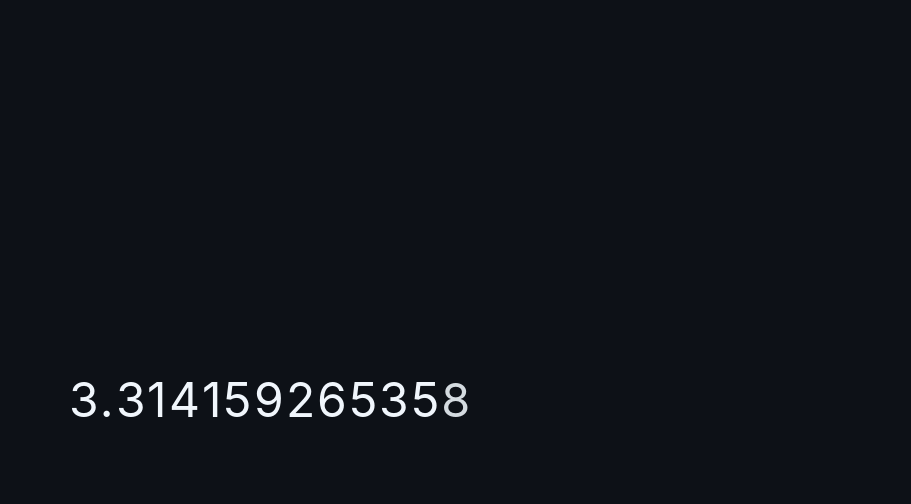
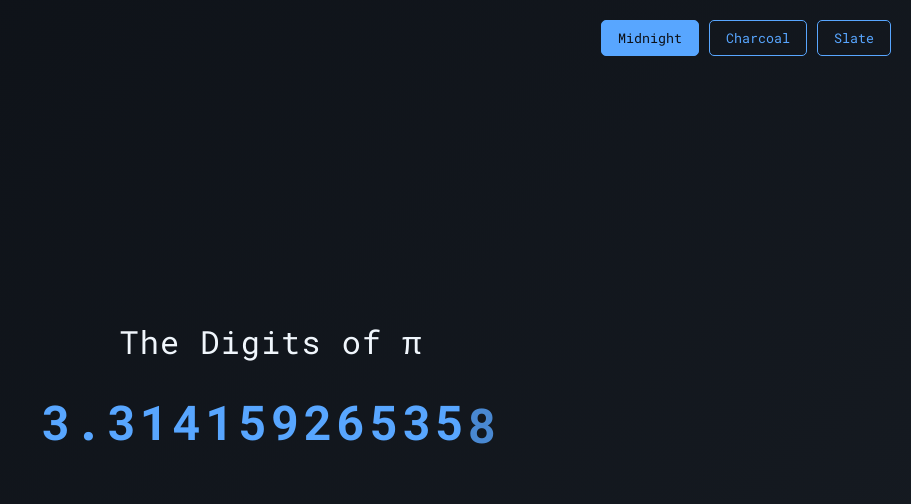
Before and after one commit to devpatel299/pi-stream, a plain HTML site: page index.html in a window 1280 px wide. Shown: the whole page, without its empty margins (369-1280 px from the left). Drawn offline with Linux system fonts and the light colour scheme.

Commit message:
Update index.html

```diff
--- a/index.html
+++ b/index.html
@@ -1,55 +1,142 @@
 <!DOCTYPE html>
 <html lang="en">
 <head>
-  <meta charset="UTF-8">
-  <title>π Infinite Stream</title>
+  <meta charset="UTF-8" />
+  <meta name="viewport" content="width=device-width, initial-scale=1.0"/>
+  <title>Interactive π Stream</title>
+  <link rel="preconnect" href="https://fonts.googleapis.com" />
+  <link rel="preconnect" href="https://fonts.gstatic.com" crossorigin />
+  <link href="https://fonts.googleapis.com/css2?family=Roboto+Mono:wght@400;700&display=swap" rel="stylesheet" />
   <style>
+    /* --- THEME DEFINITIONS --- */
+    /* Theme 1: Midnight (Default) */
+    .theme-midnight {
+      --bg-color-start: #0d1117; /* from source 1 */
+      --bg-color-end: #161b22;
+      --text-color: #c9d1d9; /* similar to source 2 */
+      --accent-color: #58a6ff;
+      --title-color: #f0f6fc; /* from source 2 */
+    }
+    /* Theme 2: Charcoal */
+    .theme-charcoal {
+      --bg-color-start: #1e1e1e;
+      --bg-color-end: #252526;
+      --text-color: #cccccc;
+      --accent-color: #ffd700;
+      --title-color: #ffffff;
+    }
+    /* Theme 3: Slate */
+    .theme-slate {
+      --bg-color-start: #2c3e50;
+      --bg-color-end: #34495e;
+      --text-color: #ecf0f1;
+      --accent-color: #1abc9c;
+      --title-color: #ffffff;
+    }
+
     body {
-      background: #0d1117;
-      color: #f0f6fc;
+      margin: 0; /* from source 2 */
+      font-family: 'Roboto Mono', monospace;
+      display: flex; /* from source 2 */
+      flex-direction: column;
+      justify-content: center; /* from source 2 */
+      align-items: center; /* from source 2 */
+      height: 100vh; /* from source 2 */
+      text-align: center; /* from source 4 */
+      transition: background 0.5s ease;
+      /* Apply theme variables */
+      background: linear-gradient(135deg, var(--bg-color-start), var(--bg-color-end));
+      color: var(--text-color);
+    }
+
+    .container {
+      max-width: 90%; /* from source 4 */
+    }
+
+    h1 {
+      font-weight: 400;
+      color: var(--title-color);
+      letter-spacing: 1px;
+      margin-bottom: 20px;
+    }
+
+    #pi {
+      font-size: clamp(1.5rem, 5vw, 3rem); /* from source 3 */
+      letter-spacing: 4px; /* from source 4 */
+      line-height: 1.6; /* from source 4 */
+      word-wrap: break-word; /* from source 4 */
+      font-weight: 700;
+      color: var(--accent-color);
+      margin-bottom: 40px;
+    }
+
+    .digit {
+      display: inline-block; /* from source 5 */
+      opacity: 0; /* from source 6 */
+      animation: revealDigit 0.6s forwards; /* from source 5, 6 */
+    }
+
+    @keyframes revealDigit {
+      from {
+        opacity: 0; /* from source 6 */
+        transform: translateY(15px);
+      }
+      to {
+        opacity: 1; /* from source 7 */
+        transform: translateY(0);
+      }
+    }
+
+    /* --- THEME SWITCHER --- */
+    .theme-switcher {
       display: flex;
-      justify-content: center;
-      align-items: center;
-      height: 100vh;
-      margin: 0;
-      font-family: "Inter", sans-serif;
+      gap: 10px;
+      position: absolute;
+      top: 20px;
+      right: 20px;
     }
-    #pi {
-      font-size: clamp(1.5rem, 5vw, 3rem); /* responsive */
-      letter-spacing: 2px;
-      text-align: center;
-      max-width: 90%;
-      line-height: 1.6;
-      word-wrap: break-word;
+    .theme-button {
+      background-color: transparent;
+      border: 1px solid var(--accent-color);
+      color: var(--accent-color);
+      padding: 8px 16px;
+      border-radius: 5px;
+      cursor: pointer;
+      font-family: 'Roboto Mono', monospace;
+      transition: background-color 0.3s, color 0.3s;
     }
-    .digit {
-      opacity: 0;
-      display: inline-block;
-      animation: fadeIn 0.5s forwards;
-    }
-    @keyframes fadeIn {
-      from { opacity: 0; transform: scale(0.8); }
-      to { opacity: 1; transform: scale(1); }
+    .theme-button:hover, .theme-button.active {
+      background-color: var(--accent-color);
+      color: var(--bg-color-start);
     }
   </style>
 </head>
-<body>
-  <div id="pi">3.</div>
+<body class="theme-midnight">
+  <div class="theme-switcher">
+    <button class="theme-button active" data-theme="theme-midnight">Midnight</button>
+    <button class="theme-button" data-theme="theme-charcoal">Charcoal</button>
+    <button class="theme-button" data-theme="theme-slate">Slate</button>
+  </div>
+
+  <div class="container">
+    <h1>The Digits of π</h1>
+    <div id="pi">3.</div>
+  </div>
 
   <script>
-    // π digit generator (spigot algorithm)
+    // --- π DIGIT GENERATION LOGIC ---
     function* piGenerator() {
-      let q=1n, r=0n, t=1n, k=1n, n=3n, l=3n;
+      let q = 1n, r = 0n, t = 1n, k = 1n, n = 3n, l = 3n;
       while (true) {
-        if (4n*q+r-t < n*t) {
+        if (4n * q + r - t < n * t) {
           yield Number(n);
-          let nr = 10n*(r-n*t);
-          n = ((10n*(3n*q+r)) / t) - 10n*n;
+          let nr = 10n * (r - n * t);
+          n = ((10n * (3n * q + r)) / t) - 10n * n;
           q *= 10n;
           r = nr;
         } else {
-          let nr = (2n*q+r)*l;
-          let nn = (q*(7n*k+2n)+r*l)/(t*l);
+          let nr = (2n * q + r) * l;
+          let nn = (q * (7n * k + 2n) + r * l) / (t * l);
           q *= k;
           t *= l;
           l += 2n;
@@ -63,7 +150,6 @@
     const piStream = piGenerator();
     const piElement = document.getElementById("pi");
 
-    // Append digits in the center dynamically
     function addDigit() {
       const nextDigit = piStream.next().value;
       const span = document.createElement("span");
@@ -72,8 +158,21 @@
       piElement.appendChild(span);
     }
 
-    // Add a digit every 400ms
+    // Add a new digit every 400ms
     setInterval(addDigit, 400);
+
+    // --- THEME SWITCHER LOGIC ---
+    const themeButtons = document.querySelectorAll('.theme-button');
+    themeButtons.forEach(button => {
+      button.addEventListener('click', () => {
+        // Set the body class to the new theme
+        document.body.className = button.dataset.theme;
+
+        // Update the active button
+        themeButtons.forEach(btn => btn.classList.remove('active'));
+        button.classList.add('active');
+      });
+    });
   </script>
 </body>
 </html>
```
